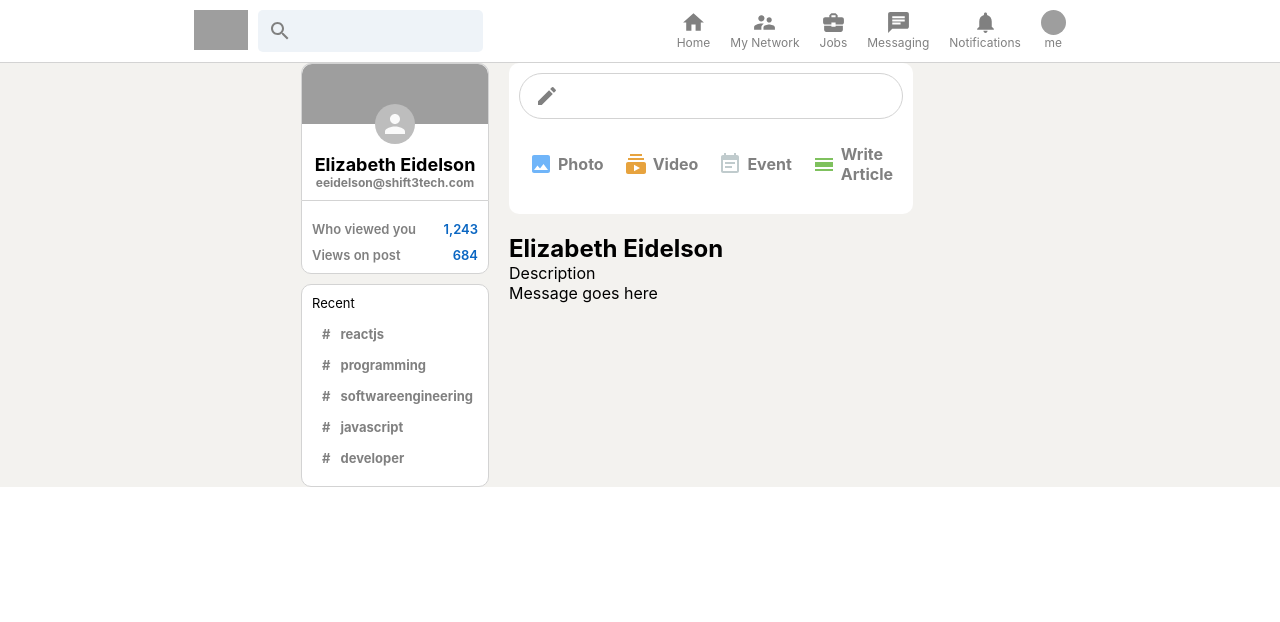
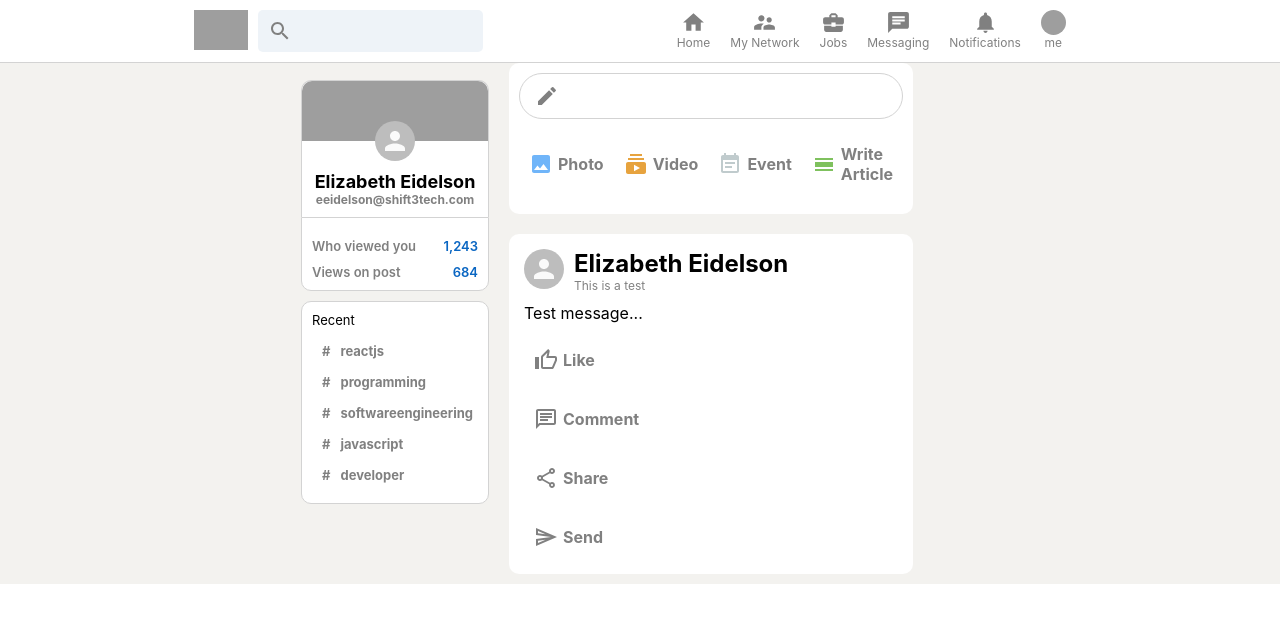
Before and after one commit to fluturecode/My_LinkedIn-React_Redux, a React (Create React App) app: page / in a window 1280 px wide. Shown: the top 622 px of the page. Built offline with nearby package versions, Linux system fonts and the light colour scheme; grey boxes are pictures that could not be loaded.

Commit message:
added input fields for post.js

```diff
--- a/src/components/Post.css
+++ b/src/components/Post.css
@@ -0,0 +1,24 @@
+.post {
+	background-color: white;
+	padding: 15px;
+	margin-bottom: 10px;
+	border-radius: 10px;
+}
+
+.post__header {
+	display: flex;
+	margin-bottom: 10px;
+}
+
+.post__info {
+	margin-left: 10px;
+}
+
+.post__info > p {
+	font-size: 12px;
+	color: gray;
+}
+
+.post__body {
+	overflow-wrap: anywhere;
+}
--- a/src/components/Post.js
+++ b/src/components/Post.js
@@ -1,19 +1,32 @@
 import React from "react"
 import "./Post.css"
+import Avatar from "@material-ui/core/Avatar"
+import InputOption from "./InputOption.js"
+import ThumbsUpAltOutLinedIcon from "@material-ui/icons/ThumbUpAltOutlined"
+import ChatOutLinedIcon from "@material-ui/icons/ChatOutlined"
+import ShareOutLinedIcon from "@material-ui/icons/ShareOutlined"
+import SendOutLinedIcon from "@material-ui/icons/SendOutlined"
 
 function Post({ name, description, message, photoUrl }) {
 	return (
 		<div className='post'>
 			<div className='post__header'>
-				{/* <Avatar /> */}
+				<Avatar />
 				<div className='post__info'>
-					<h2>Elizabeth Eidelson</h2>
-					<p>Description</p>
+					<h2>{name}</h2>
+					<p>{description}</p>
 				</div>
 			</div>
 
 			<div className='post__body'>
-				<p>Message goes here</p>
+				<p>{message}</p>
+			</div>
+
+			<div className='post__buttons'>
+				<InputOption Icon={ThumbsUpAltOutLinedIcon} title='Like' color='gray' />
+				<InputOption Icon={ChatOutLinedIcon} title='Comment' color='gray' />
+				<InputOption Icon={ShareOutLinedIcon} title='Share' color='gray' />
+				<InputOption Icon={SendOutLinedIcon} title='Send' color='gray' />
 			</div>
 		</div>
 	)
--- a/src/components/Sidebar.js
+++ b/src/components/Sidebar.js
@@ -15,7 +15,7 @@ function Sidebar() {
 			<div className='sidebar__top'>
 				<img
 					src='https://images.unsplash.com/photo-1579546929518-9e396f3cc809?ixlib=rb-1.2.1.&ixid=MXwxMJA3fDB8MHxleHBsb3JlLWZlZWR8MXx8fGVufDB8fHw%3D&w=1000&q=80'
-					alt='background image'
+					alt='background'
 				/>
 				<Avatar className='sidebar__avatar' />
 				<h2>Elizabeth Eidelson</h2>
```
Also changed, not shown: 1 other file (tests, documents, lock files or other folders).
